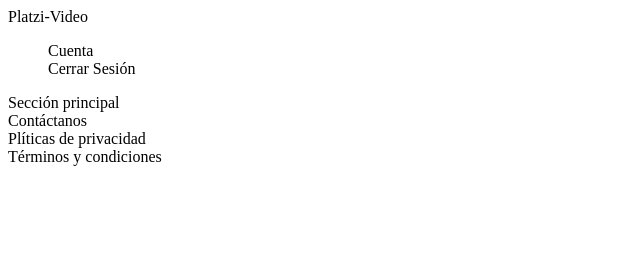
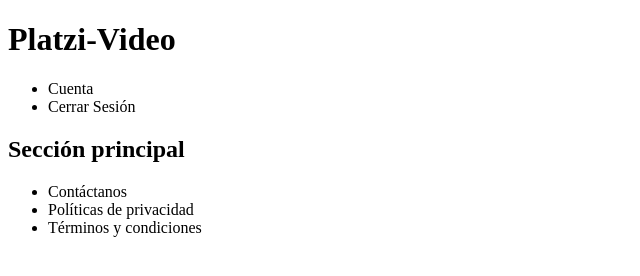
Before and after one commit to capa21/FrontendDeveloperPlatzi, a plain HTML site: page index.html in a window 1280 px wide. Shown: the whole page, without its empty margins (0-640 px from the left). Drawn offline with Linux system fonts and the light colour scheme.

Commit message:
Dándole sentido semántico al contenido

```diff
--- a/index.html
+++ b/index.html
@@ -6,20 +6,28 @@
     <title>Document</title>
 </head>
 <body>
-    <div>
-        Platzi-Video
+    <header>
+        <h1>Platzi-Video</h1>
         <ul>
-            <div>Cuenta</div>
-            <div>Cerrar Sesión</div>
+            <li>Cuenta</li>
+            <li>Cerrar Sesión</li>
         </ul>
-    </div>
+    </header>
 
-    <div>Sección principal</div>
+    <section>
+        <h2>Sección principal</h2>
+    </section>
+
+    <footer>
+
+    </footer>
 
     <div>
-        <div>Contáctanos</div>
-        <div>Plíticas de privacidad</div>
-        <div>Términos y condiciones</div>
+        <ul>
+            <li>Contáctanos</li>
+            <li>Políticas de privacidad</li>
+            <li>Términos y condiciones</li>
+        </ul>
     </div>
 </body>
 </html>
```
